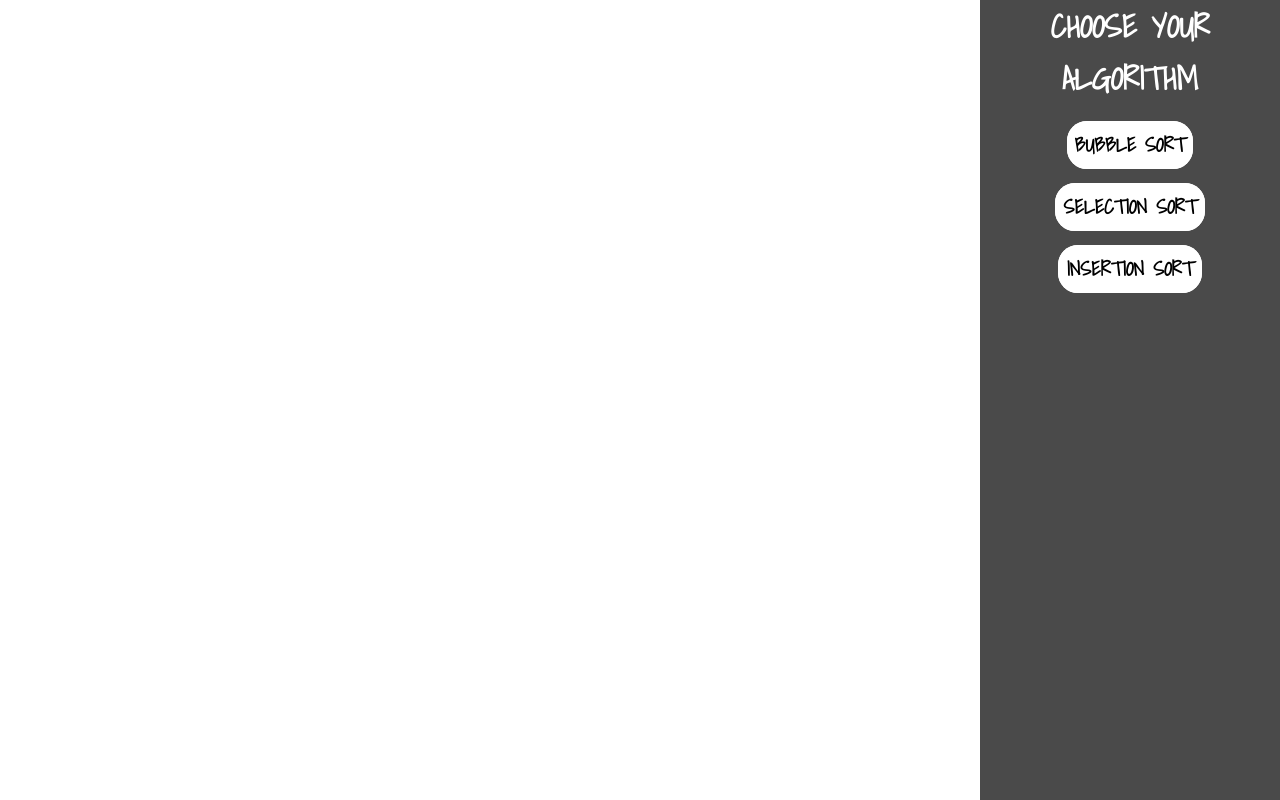
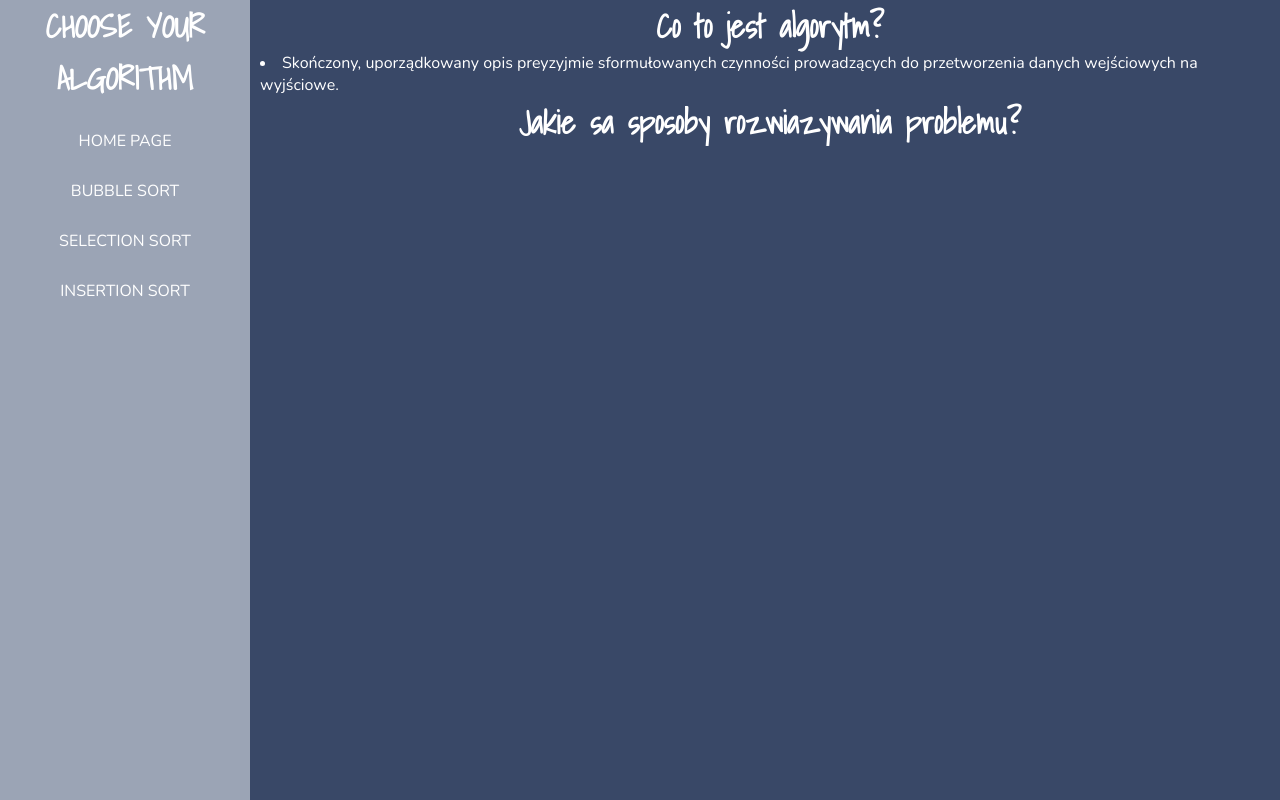
Before and after one commit to leilus/algorithms-website, a React (Create React App) app: page / in a window 1280 px wide. Built offline with nearby package versions, Linux system fonts and the light colour scheme.

Commit message:
Re-design

```diff
--- a/package.json
+++ b/package.json
@@ -8,6 +8,7 @@
     "@testing-library/user-event": "^13.5.0",
     "animate.css": "^4.1.1",
     "react": "^18.2.0",
+    "react-code-blocks": "^0.0.9-0",
     "react-dom": "^18.2.0",
     "react-router-dom": "^6.10.0",
     "react-scripts": "5.0.1",
--- a/src/App.css
+++ b/src/App.css
@@ -1,54 +1,49 @@
+@import url('https://fonts.googleapis.com/css2?family=Nunito:wght@200&display=swap');
 @import url('https://fonts.googleapis.com/css2?family=Comfortaa:wght@700&family=Shadows+Into+Light&display=swap');
 
+
+
 *{
-    margin: 0;
-    padding: 0;
+    margin: none;
+    padding: none;
+    outline: none;
+    border: none;
+    text-decoration: none;
+    box-sizing: border-box;
+    color: white;
+}
+
+.header{
+    position: relative;
+    display: flex;
+    flex-direction: column;
+    z-index: 1;
 }
 
 
-.header{
-    background-color: #4a4a4a;
-    height: 100vh;
-    width: 300px;
-    float: right;
+.header .nav{
+    background-color: #9BA4B5;
+    width: 250px;
+    position: fixed;
+    height: 100%;
 
 }
 
-span{
-    border: 2px solid white;
-    border-radius: 20px;
-    padding: 6px;
-    background-color: white;
+.nav h1{
+    font-family:'Shadows Into Light', cursive;
+    text-align: center;
+    padding-bottom: 12px;
+    color: white;
+}
+
+.nav li{
+   font-family: 'Nunito', sans-serif;
+   text-align: center;
+   padding: 14px;
 
 
 }
-
-span:hover{
-    background-position: left bottom;
-    background-color: #a4a4a4;
-    border: 2px solid #a4a4a4;
-    color: white;
-    transition: .3s;
+.nav li:hover{
+    background-color: #212A3E;
+    transition: ease-in-out 0.7s;
 }
-
-.header{
-    text-align: center;
-    font-family: 'Shadows Into Light', cursive;
-}
-
-.header h1{
-    display: flex;
-    align-items: center;
-    justify-content: flex-start;
-    padding-bottom: 10px;
-    color: white;
-    font-family: 'Shadows Into Light', cursive;
-}
-
-.header ul li  {
-    font-weight: 620;
-    list-style-type: none;
-    padding: 15px;
-    font-size: 20px;
-
-}
--- a/src/App.js
+++ b/src/App.js
@@ -3,8 +3,9 @@ import './App.css';
 import Header from './Header.js';
 import { BrowserRouter, Router, Route, Routes, Link } from "react-router-dom";
 import BubbleSort from './pages/BubbleSort';
-import Home from './Home';
+import Home from './pages/Home';
 import 'animate.css';
+import CodeComponent from './pages/CodeComponent';
 
 function App() {
 
@@ -15,19 +16,21 @@ function App() {
    <div className='App'>
 
    <div className="header">
+
             <div className="nav">
                 <h1>CHOOSE YOUR ALGORITHM</h1>
                 <ul>
-                    <li><span><Link style={{ textDecoration: 'none', color: 'black' }} to="/bubblesort">BUBBLE SORT</Link></span></li>
-                    <li><span><Link style={{ textDecoration: 'none', color: 'black' }} to="/selectionsort">SELECTION SORT</Link></span></li>
-                    <li><span><Link style={{ textDecoration: 'none', color: 'black' }} to="/insertionsort">INSERTION SORT</Link></span></li>
+                <li><span><Link style={{ textDecoration: 'none'}} to="/">HOME PAGE</Link></span></li>
+                    <li><span><Link style={{ textDecoration: 'none' }} to="/bubblesort">BUBBLE SORT</Link></span></li>
+                    <li><span><Link style={{ textDecoration: 'none' }} to="/selectionsort">SELECTION SORT</Link></span></li>
+                    <li><span><Link style={{ textDecoration: 'none'}} to="/insertionsort">INSERTION SORT</Link></span></li>
                 </ul>
             </div>
         </div>
 
 
   <Routes>
-    <Route exact path='/home' element={<Home />} />
+    <Route exact path='/' element={<Home />} />
     <Route path='/bubblesort' element={<BubbleSort />} />
     <Route path='/selectionsort' element={<BubbleSort />} />
     <Route path='/insertionsort' element={<BubbleSort />} />
--- /dev/null
+++ b/src/Home.js
@@ -0,0 +1,5 @@
+const Home = () => {
+    return ( <></>  );
+}
+
+export default Home;
--- /dev/null
+++ b/src/pages/BubbleSort.css
@@ -0,0 +1,36 @@
+@import url('https://fonts.googleapis.com/css2?family=Nunito:wght@200&display=swap');
+@import url('https://fonts.googleapis.com/css2?family=Comfortaa:wght@700&family=Shadows+Into+Light&display=swap');
+
+
+*{
+    padding: 0;
+    margin: 0;
+
+}
+
+.bubble-sort{
+     padding-left: 260px;
+    background-color: #394867;
+    height: 100%;
+    position: relative;
+    width: 100%;
+}
+
+.bubble-sort h1{
+    color: white;
+    font-family: 'Shadows Into Light', cursive;
+    text-align: center;
+    font-size: 45px;
+
+}
+
+.bubble-sort li{
+    color: white;
+    font-family: Nunito, sans-serif;
+    font-weight: 300;
+    padding: 10px;
+}
+
+.bubble-sort h3{
+    padding: 5px;
+}
--- /dev/null
+++ b/src/pages/BubbleSort.js
@@ -0,0 +1,33 @@
+import './BubbleSort.css';
+import 'animate.css';
+import bbsort from './img/bbsort.gif';
+import React, { useState, useEffect, useRef } from "react";
+import { CopyBlock } from "react-code-blocks";
+import CodeComponent from './CodeComponent';
+
+const BubbleSort = () => {
+
+
+    return (
+        <div className="bubble-sort">
+            <div className="header-bb">
+            <h1 class="animate__animated animate__zoomIn">Bubble Sort - sortowanie babelkowe</h1>
+            </div>
+
+            <h3>1. Co to jest?</h3>
+
+               <li>Porównuje ona dwa kolejne elementy i w zależności od argumentu zamienia ich kolejności. Sortowanie się konczy, kiedy podczas nastapnęgo przejścia nie dokonano żadnej zmiany.</li>
+
+            <h3>2. Złożoność czasowa</h3>
+
+                <li>Wykorzystuje złożoność czasową O(n)<sup>2</sup></li>
+
+            <img src={bbsort} alt="Bubble Sort" />
+            <h3>3. Przykładowy kod</h3>
+            <CodeComponent></CodeComponent>
+                <li>W powyższym przykładzie mamy tablicę pięcioelementową. Dane po uporządkowaniu mają się wyświetlić w kolejności od najmniejszej do największej.</li>
+       </div>
+    );
+}
+
+export default BubbleSort;
--- /dev/null
+++ b/src/pages/CodeComponent.css
@@ -0,0 +1,5 @@
+.codeblock-look{
+   max-width: 600px;
+
+
+}
--- /dev/null
+++ b/src/pages/CodeComponent.js
@@ -0,0 +1,44 @@
+import { CodeBlock, dracula } from "react-code-blocks";
+import './CodeComponent.css';
+
+
+
+
+const CodeComponent = () => {
+
+const cppSnippet = `#include <iostream>
+using namespace std;
+
+int main()
+{
+    int tablica[5] = { 5, 7, 9, 2, 1 };
+    int temp;
+
+    for (int i = 0; i < 5; i++) {
+        for (int j = i + 1; j < 5; j++) {
+            if (tablica[i] > tablica[j]) {
+                temp = tablica[i];
+                tablica[i] = tablica[j];
+                tablica[j] = temp;
+            }
+        }
+    }
+
+    for (int i = 0; i < 5; i++) {
+        cout << tablica[i] << endl;
+    }
+}`
+
+    return (
+
+<div className="codeblock-look">
+<CodeBlock
+      text={cppSnippet}
+      language='cpp'
+      showLineNumbers={true}
+      theme={dracula}
+    />
+    </div>);
+}
+
+export default CodeComponent;
--- /dev/null
+++ b/src/pages/Home.css
@@ -0,0 +1,30 @@
+@import url('https://fonts.googleapis.com/css2?family=Nunito:wght@200&display=swap');
+@import url('https://fonts.googleapis.com/css2?family=Comfortaa:wght@700&family=Shadows+Into+Light&display=swap');
+
+*{
+    margin: 0;
+    padding: 0;
+    text-decoration: none;
+    outline: none;
+
+}
+
+.home {
+    padding-left: 260px;
+    background-color: #394867;
+    height: 100%;
+    position: fixed;
+    width: 100%;
+}
+
+.home h1 {
+    color: white;
+    font-family: 'Shadows Into Light', cursive;
+    text-align: center;
+}
+
+.home li {
+    color: white;
+    font-family: Nunito, sans-serif;
+    font-weight: 300;
+}
--- /dev/null
+++ b/src/pages/Home.js
@@ -0,0 +1,15 @@
+import './Home.css';
+
+const Home = () => {
+    return (
+    <div className="home">
+      <h1>Co to jest algorytm?</h1>
+      <li>Skończony, uporządkowany opis preyzyjmie sformułowanych czynności prowadzących do przetworzenia danych wejściowych na wyjściowe.</li>
+      <h1>Jakie sa sposoby rozwiazywania problemu?</h1>
+
+    </div>
+
+     );
+}
+
+export default Home;
```
Also changed, not shown: src/Header.js (added, +7 -0 lines), src/pages/img/bbsort.gif (added), 1 other file (tests, documents, lock files or other folders).
